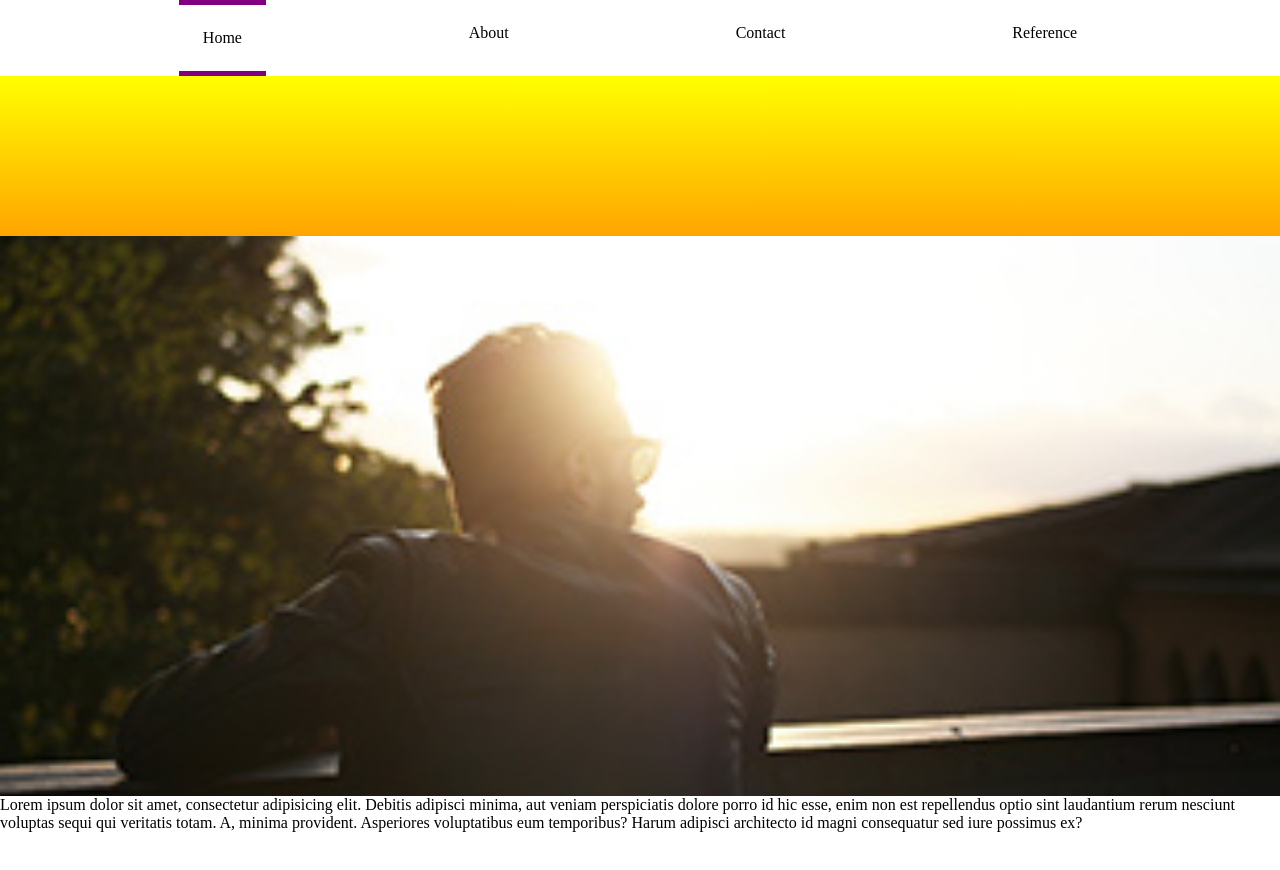
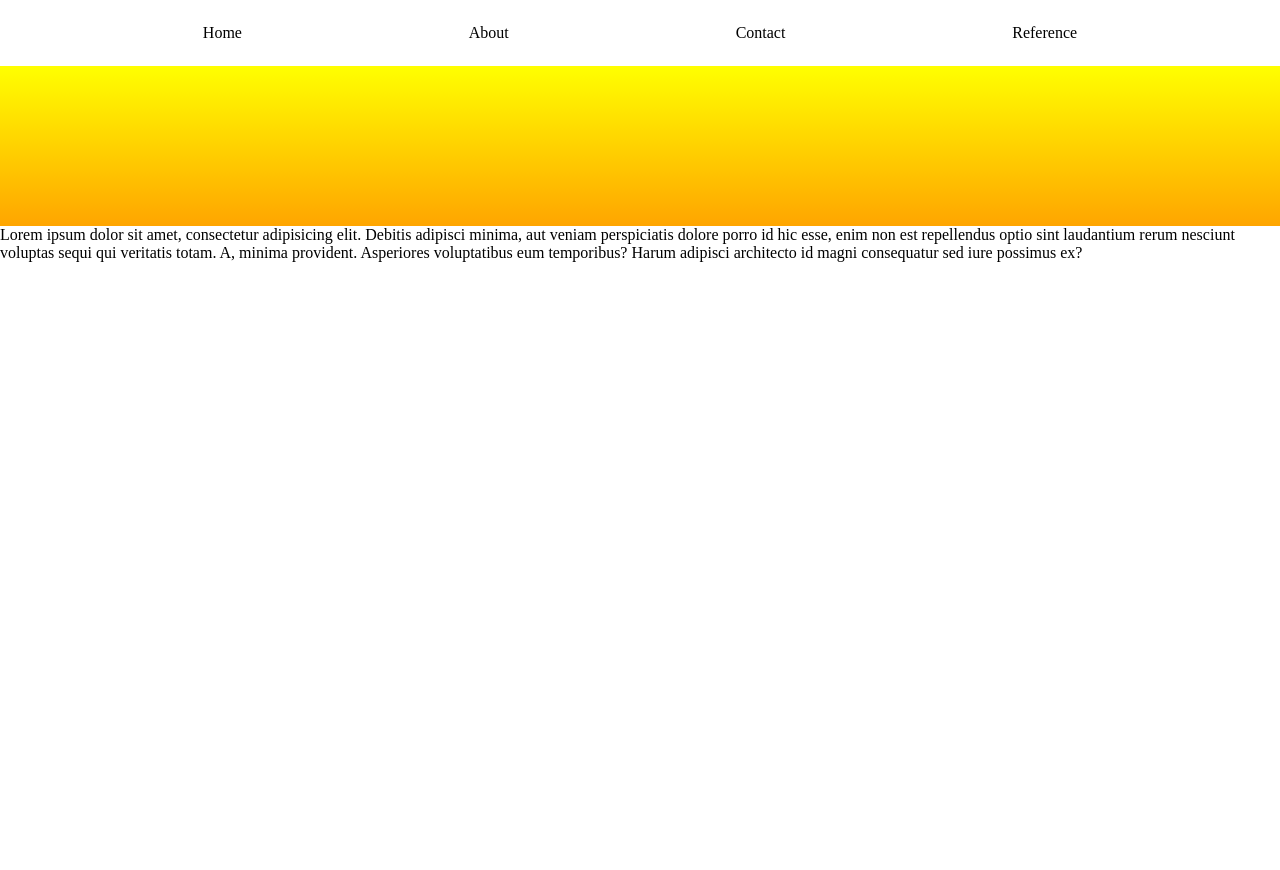
Before and after one commit to TKHTS/class-15, a plain HTML site: page index.html in a window 1280 px wide. After the commit the page ends 800 px from the top, so only its background shows below. Drawn offline with Linux system fonts and the light colour scheme.

Commit message:
Change css

```diff
--- a/css/style.css
+++ b/css/style.css
@@ -33,8 +33,6 @@ html {
     background-color: orange;
     color: whitesmoke;
     cursor: pointer;
-  -webkit-transition: background-color 1s;
-  transition: background-color 1s;
 }
 
 .gallery {
@@ -44,9 +42,6 @@ html {
     width: 100%;
     -ms-flex-wrap: wrap;
     flex-wrap: wrap;
-  gap: 20px 10px;
-  -ms-flex-pack: distribute;
-      justify-content: space-around;
 }
 
 .box {
@@ -63,22 +58,4 @@ html {
     -webkit-box-align: center;
     -ms-flex-align: center;
     align-items: center;
-  gap: 10%;
 }
-
-.fixed-background {
-  height: 70vh;
-  background-size: cover;
-  background-attachment: fixed;
-  background-image: url(../img/image1.png);
-}
-
-.scroll-background {
-  height: 40vh;
-}
-
-.active {
-  border-bottom: 5px solid purple;
-  border-top: 5px solid purple;
-}
-/*# sourceMappingURL=style.css.map */
```
Lines whose indentation alone changed are shown as unchanged.
